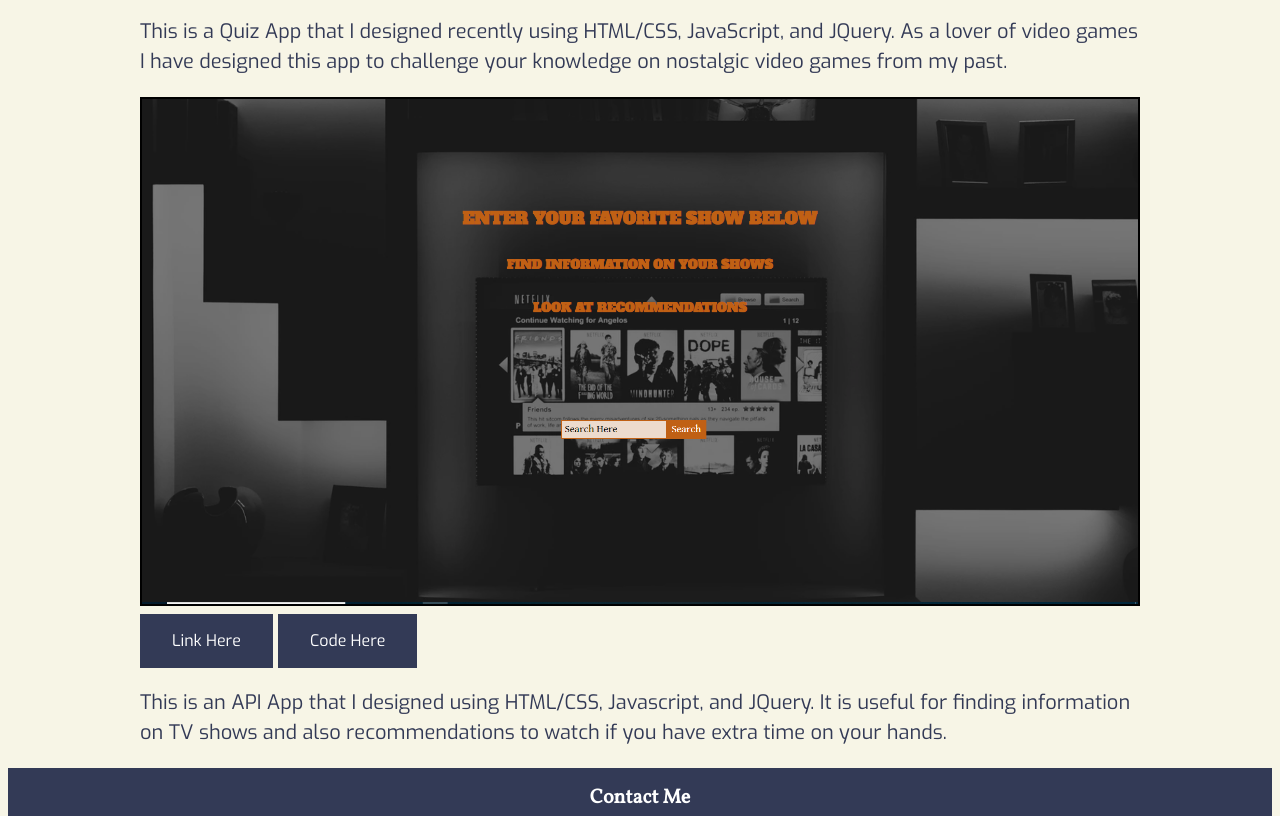
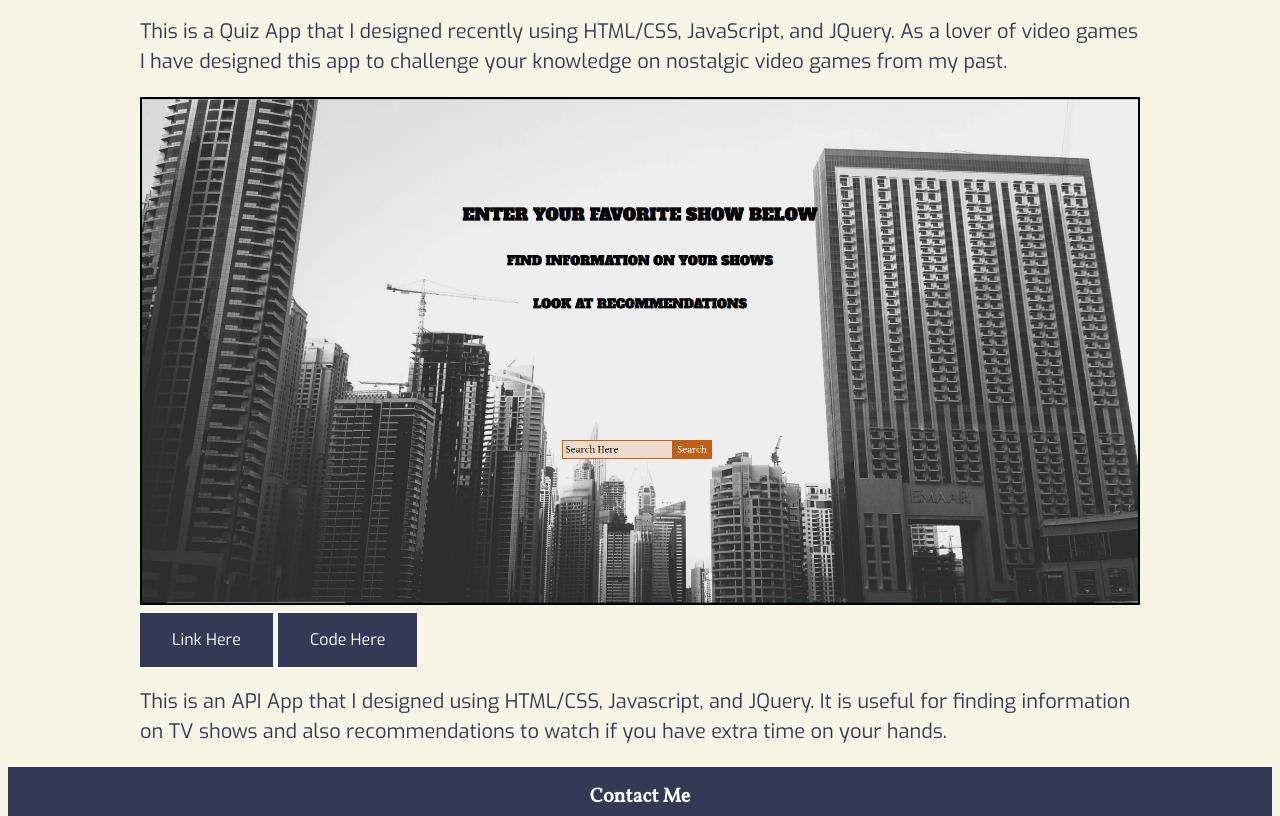
Before and after one commit to K-Tsai/Portfolio, a plain HTML site: page index.html in a window 1280 px wide. Shown: the part 1658-2474 px from the top of the page. Drawn offline with nearby package versions, Linux system fonts and the light colour scheme.

Commit message:
changed screenshot

```diff
--- a/index.html
+++ b/index.html
@@ -54,7 +54,7 @@
 			</div>
 
 			<section class = "screenShot">
-				<img src = "pictures/HomePage.PNG" class = "quizScreenshot" alt = "quizscreenshot">
+				<img src = "pictures/homesnapshot.PNG" class = "quizScreenshot" alt = "quizscreenshot">
 		  </section>
 
 		  <div class = "links">
```
Also changed, not shown: pictures/homesnapshot.PNG (added).
